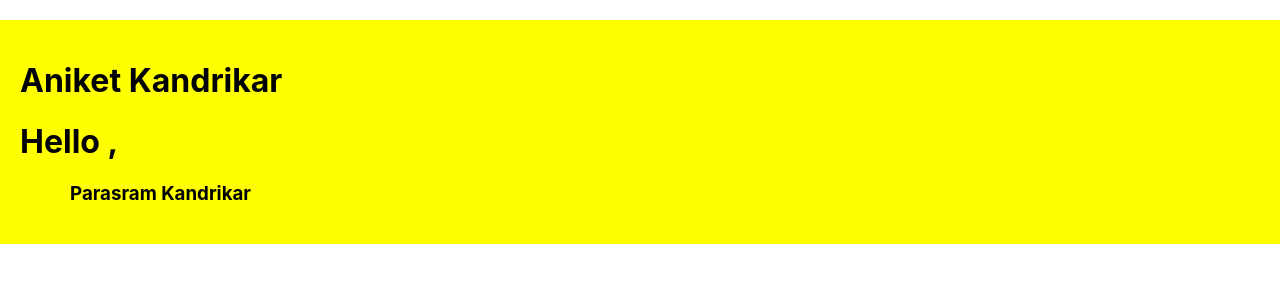
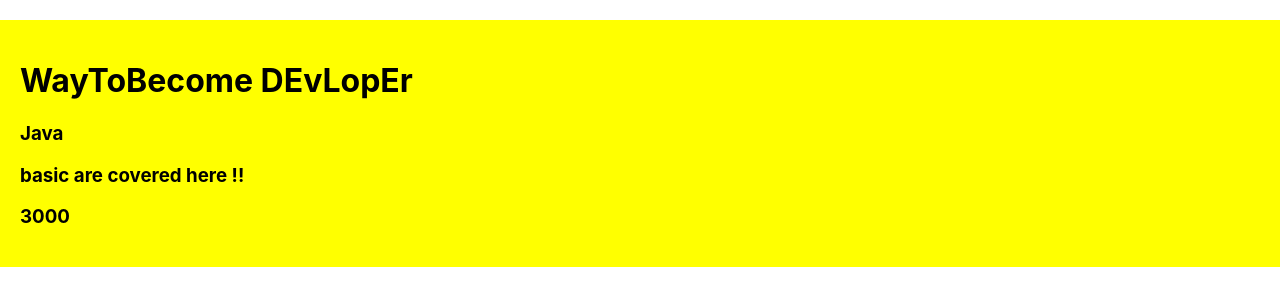
Before and after one commit to aniket24122012/Learn-react-from-utube, a React (Create React App) app in the folder firstTime/my-app/: page / in a window 1280 px wide. Shown: the top 306 px of the page. Built offline with nearby package versions, Linux system fonts and the light colour scheme.

Commit message:
Props Example

```diff
--- a/firstTime/my-app/src/App.js
+++ b/firstTime/my-app/src/App.js
@@ -1,13 +1,13 @@
 import logo from './logo.svg';
 import './App.css';
 import Title from './components/Title';
+import Course from './components/course';
 
 function App() {
   return (
     //How to add CSS through object interploation
   <div style={{background : 'yellow' , padding:'20px', marginTop:'20px'}}>
-      <h1>Aniket Kandrikar</h1>
-      <Title name="Parasram Kandrikar"/>
+      <Course name="Java" desc="basic are covered here !!" price="3000"/>
   </div>
   );
 }
--- /dev/null
+++ b/firstTime/my-app/src/components/course.js
@@ -0,0 +1,14 @@
+import React from 'react';
+
+const Course=({name,desc,price})=>{
+    return (
+        <div>
+            <h1>WayToBecome DEvLopEr</h1>
+             <h3>{name}</h3>
+             <h3>{desc}</h3>
+             <h3>{price}</h3>
+        </div>
+
+    );
+}
+export default Course;
```
